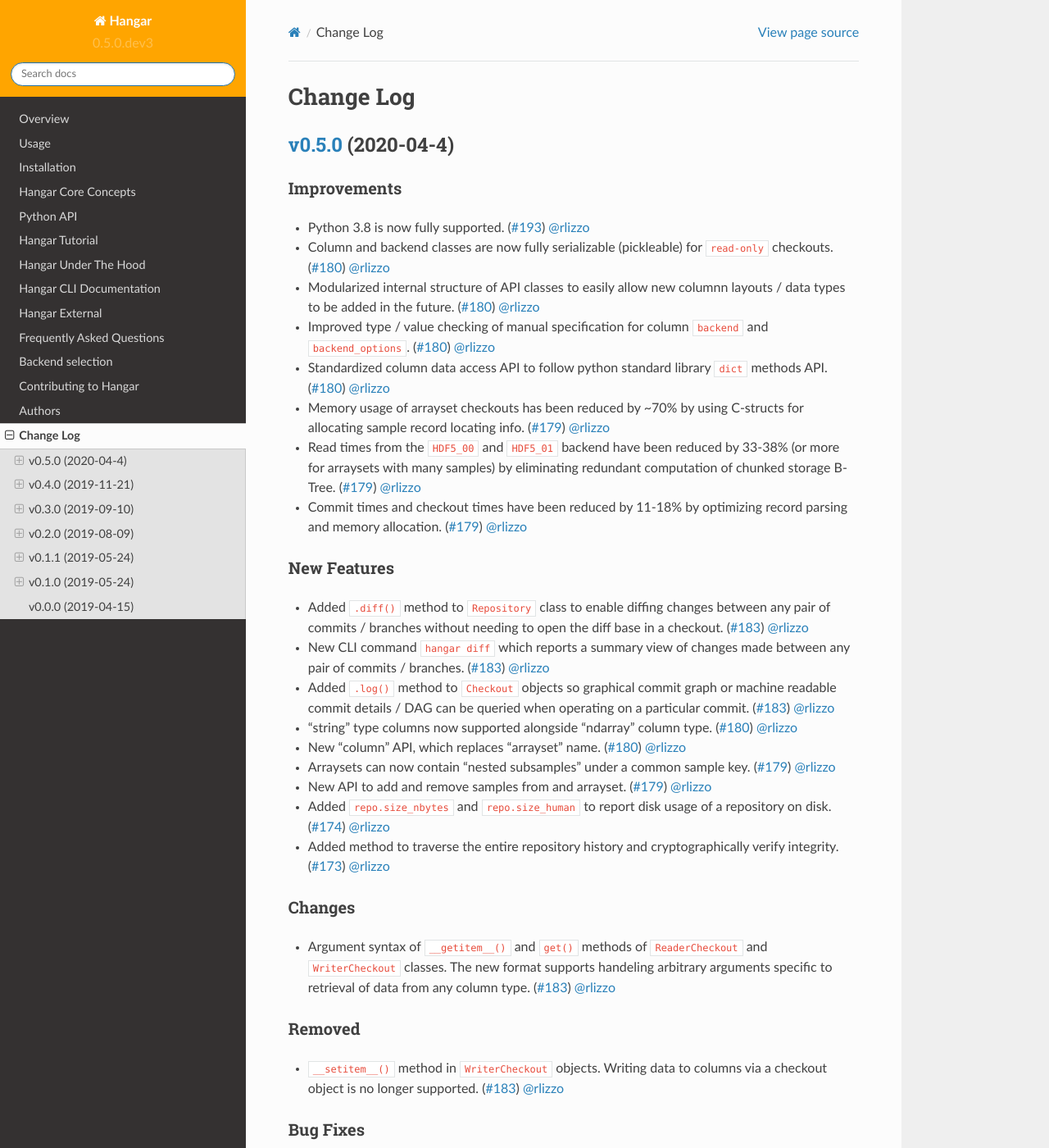
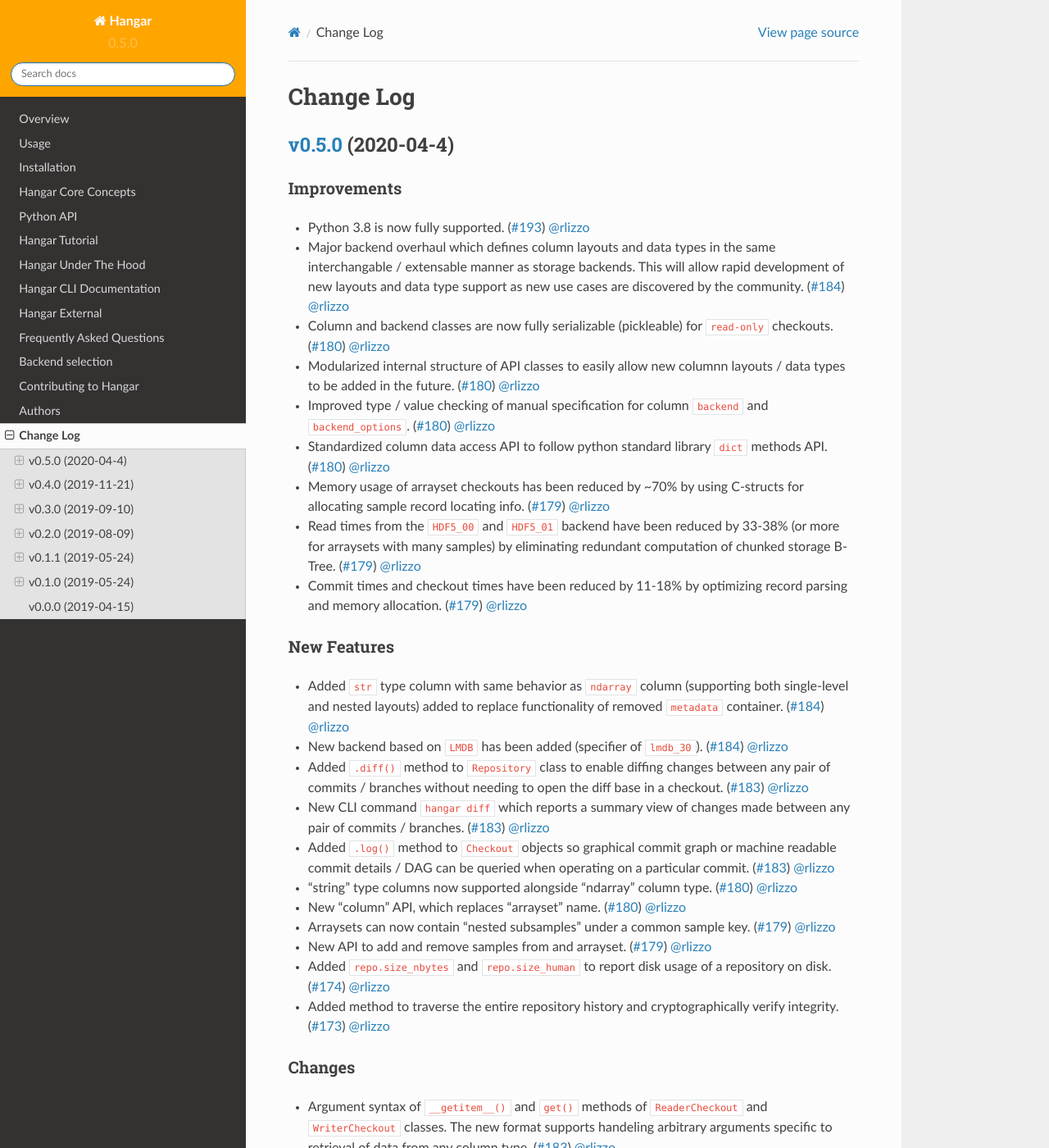
Before and after one commit to tensorwerk/hangar-py, a Sphinx documentation site: the page built from docs/changelog.rst, in a window 1280 px wide and 1400 px high. Shown: the whole window at 82% size. Built offline with Sphinx 7.4.7 and the Read the Docs theme 2.0.0, drawn with Linux system fonts in a browser that asks for light colours; some of the changed text lies outside the part shown.

Commit message:
0.5.0 release (#195)
* final release prep

* Bump version: 0.5.0.dev3 → 0.5.0

```diff
--- a/CHANGELOG.rst
+++ b/CHANGELOG.rst
@@ -10,6 +10,10 @@ Improvements
 
 * Python 3.8 is now fully supported.
   (`#193 <https://github.com/tensorwerk/hangar-py/pull/193>`__) `@rlizzo <https://github.com/rlizzo>`__
+* Major backend overhaul which defines column layouts and data types in the same interchangable
+  / extensable manner as storage backends. This will allow rapid development of new layouts and
+  data type support as new use cases are discovered by the community.
+  (`#184 <https://github.com/tensorwerk/hangar-py/pull/184>`__) `@rlizzo <https://github.com/rlizzo>`__
 * Column and backend classes are now fully serializable (pickleable) for ``read-only`` checkouts.
   (`#180 <https://github.com/tensorwerk/hangar-py/pull/180>`__) `@rlizzo <https://github.com/rlizzo>`__
 * Modularized internal structure of API classes to easily allow new columnn layouts / data types
@@ -33,6 +37,11 @@ Improvements
 New Features
 ------------
 
+* Added ``str`` type column with same behavior as ``ndarray`` column (supporting both
+  single-level and nested layouts) added to replace functionality of removed ``metadata`` container.
+  (`#184 <https://github.com/tensorwerk/hangar-py/pull/184>`__) `@rlizzo <https://github.com/rlizzo>`__
+* New backend based on ``LMDB`` has been added (specifier of ``lmdb_30``).
+  (`#184 <https://github.com/tensorwerk/hangar-py/pull/184>`__) `@rlizzo <https://github.com/rlizzo>`__
 * Added ``.diff()`` method to ``Repository`` class to enable diffing changes between any pair of
   commits / branches without needing to open the diff base in a checkout.
   (`#183 <https://github.com/tensorwerk/hangar-py/pull/183>`__) `@rlizzo <https://github.com/rlizzo>`__
@@ -68,6 +77,9 @@ Changes
 Removed
 -------
 
+* ``metadata`` container for ``str`` typed data has been completly removed. It is replaced by a highly
+  extensible and much more user-friendly ``str`` typed column.
+  (`#184 <https://github.com/tensorwerk/hangar-py/pull/184>`__) `@rlizzo <https://github.com/rlizzo>`__
 * ``__setitem__()`` method in ``WriterCheckout`` objects.  Writing data to columns via a checkout object
   is no longer supported.
   (`#183 <https://github.com/tensorwerk/hangar-py/pull/183>`__) `@rlizzo <https://github.com/rlizzo>`__
@@ -318,5 +330,5 @@ Breaking changes
 .. _v0.2.0: https://github.com/tensorwerk/hangar-py/compare/v0.1.1...v0.2.0
 .. _v0.3.0: https://github.com/tensorwerk/hangar-py/compare/v0.2.0...v0.3.0
 .. _v0.4.0: https://github.com/tensorwerk/hangar-py/compare/v0.3.0...v0.4.0
-.. _v0.5.0: https://github.com/tensorwerk/hangar-py/compare/v0.5.0...v0.5.0
+.. _v0.5.0: https://github.com/tensorwerk/hangar-py/compare/v0.4.0...v0.5.0
 .. _In-Progress: https://github.com/tensorwerk/hangar-py/compare/v0.5.0...master
--- a/docs/conf.py
+++ b/docs/conf.py
@@ -40,7 +40,7 @@ project = 'Hangar'
 year = '2019-2020'
 author = 'Richard Izzo'
 copyright = '{0}, {1}'.format(year, author)
-version = release = '0.5.0.dev3'
+version = release = '0.5.0'
 
 pygments_style = 'default'
 pygments_lexer = 'PythonConsoleLexer'
--- a/setup.py
+++ b/setup.py
@@ -161,7 +161,7 @@ SETUP_REQUIRES = [
 ]
 
 INSTALL_REQUIRES = [
-    'blosc<1.8.2',
+    'blosc>=1.8',
     'click',
     'grpcio',
     'protobuf',
@@ -176,7 +176,7 @@ INSTALL_REQUIRES = [
 
 setup(
     name='hangar',
-    version='0.5.0.dev3',
+    version='0.5.0',
     license='Apache 2.0',
     # Package Meta Info (for PyPi)
     description=SHORT_DESCRIPTION,
@@ -223,6 +223,7 @@ setup(
         'Programming Language :: Python :: 3 :: Only',
         'Programming Language :: Python :: 3.6',
         'Programming Language :: Python :: 3.7',
+        'Programming Language :: Python :: 3.8',
         'Topic :: Database',
         'Topic :: Scientific/Engineering',
         'Topic :: Software Development :: Libraries',
--- a/src/hangar/__init__.py
+++ b/src/hangar/__init__.py
@@ -1,4 +1,4 @@
-__version__ = '0.5.0.dev3'
+__version__ = '0.5.0'
 __all__ = ('make_torch_dataset', 'make_tf_dataset', 'Repository')
 
 from .repository import Repository
```
Also changed, not shown: .bumpversion.cfg, 2 other files.
